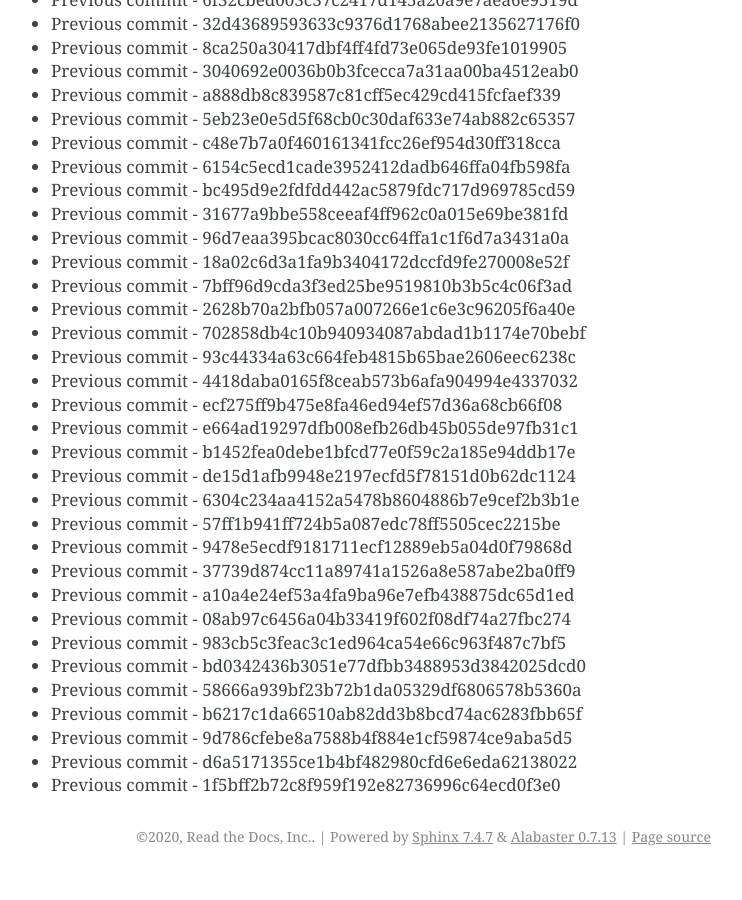
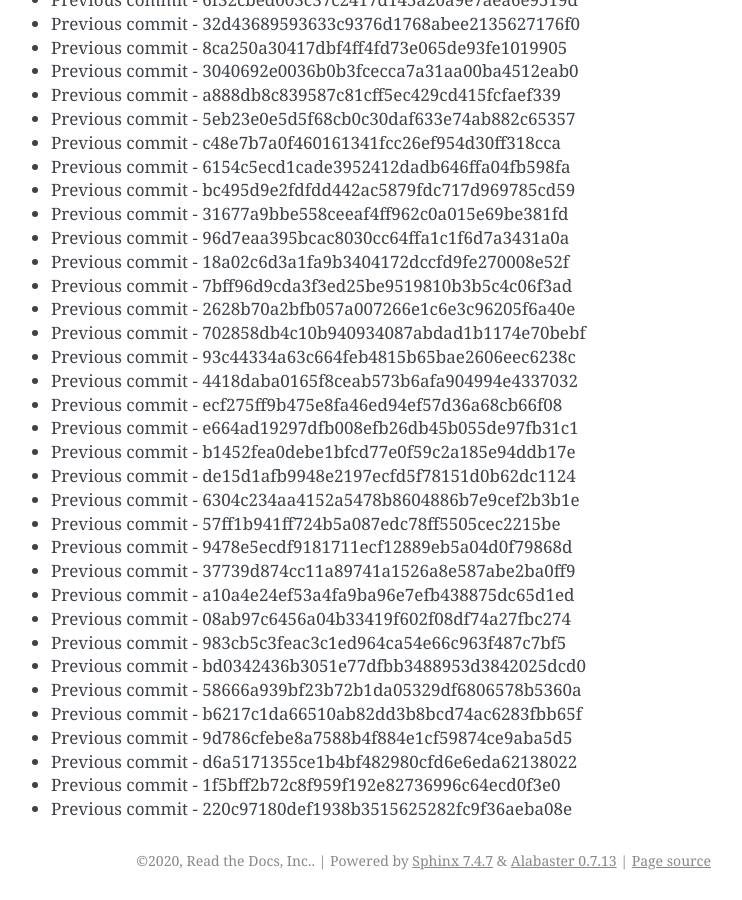
Before and after one commit to readthedocs/rtd-git-stresstest, a Sphinx documentation site: the page built from docs/updates.rst, in a window 1280 px wide and 900 px high, scrolled down 13125 px. Shown: the whole window, without its empty margins (399-1141 px from the left). Built offline with Sphinx 7.4.7, drawn with Linux system fonts in a browser that asks for light colours; before the commit the page ends 14001 px from its top, so only the background shows below that.

Commit message:
Generating commit from previous: 220c97180def1938b3515625282fc9f36aeba08e

```diff
--- a/docs/updates.rst
+++ b/docs/updates.rst
@@ -583,3 +583,4 @@ It can be tested for any performance characteristics.
 * Previous commit - 9d786cfebe8a7588b4f884e1cf59874ce9aba5d5
 * Previous commit - d6a5171355ce1b4bf482980cfd6e6eda62138022
 * Previous commit - 1f5bff2b72c8f959f192e82736996c64ecd0f3e0
+* Previous commit - 220c97180def1938b3515625282fc9f36aeba08e
```
